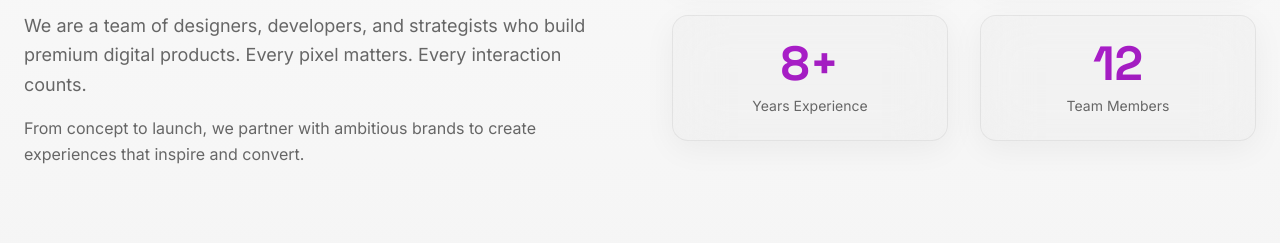
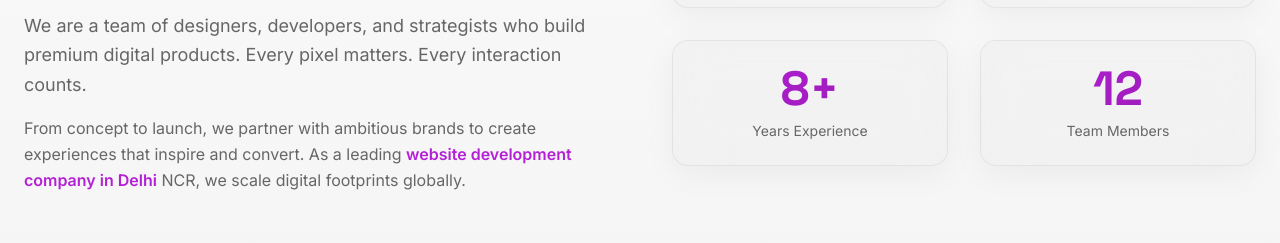
Before and after one commit to osamajmi/ONW_Frontend, a Next.js app: page / in a window 1280 px wide. Shown: the part 1097-1340 px from the top of the page. Built offline with nearby package versions, Linux system fonts and the light colour scheme; no server answers.

Commit message:
feat: implement homepage and services page internal links to Delhi regional landing page

```diff
--- a/src/components/AboutSection.tsx
+++ b/src/components/AboutSection.tsx
@@ -67,9 +67,13 @@ const AboutSection = () => (
             build premium digital products. Every pixel matters. Every
             interaction counts.
           </p>
-          <p className="text-muted-foreground leading-relaxed">
+          <p className="text-muted-foreground leading-relaxed mb-6">
             From concept to launch, we partner with ambitious brands to
-            create experiences that inspire and convert.
+            create experiences that inspire and convert. As a leading{" "}
+            <a href="/website-development-company-in-delhi" className="text-primary hover:underline font-semibold">
+              website development company in Delhi
+            </a>{" "}
+            NCR, we scale digital footprints globally.
           </p>
         </AnimatedSection>
 
--- a/src/components/ServicesClient.tsx
+++ b/src/components/ServicesClient.tsx
@@ -62,7 +62,11 @@ export default function ServicesClient({ services }: { services: ServiceItem[] }
             transition={{ duration: 0.6, delay: 0.2 }}
             className="text-muted-foreground text-lg max-w-2xl mx-auto"
           >
-            We design, develop, and scale high-performance digital products engineered to solve business challenges.
+            We design, develop, and scale high-performance digital products engineered to solve business challenges. Explore our regional hubs to see how we deliver premium{" "}
+            <Link href="/website-development-company-in-delhi" className="text-primary hover:underline font-semibold">
+              website development services in Delhi
+            </Link>{" "}
+            NCR.
           </motion.p>
         </div>
 
```
